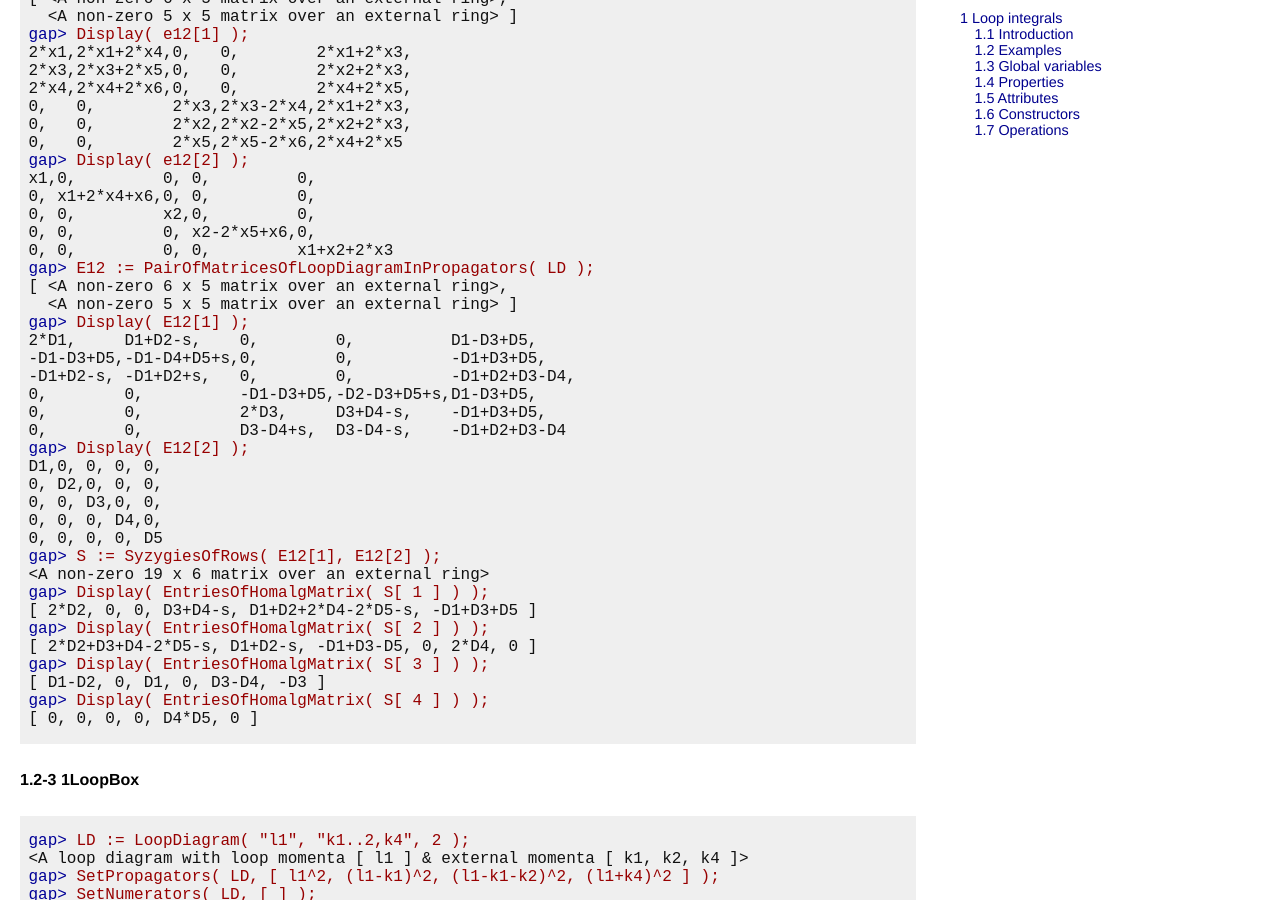
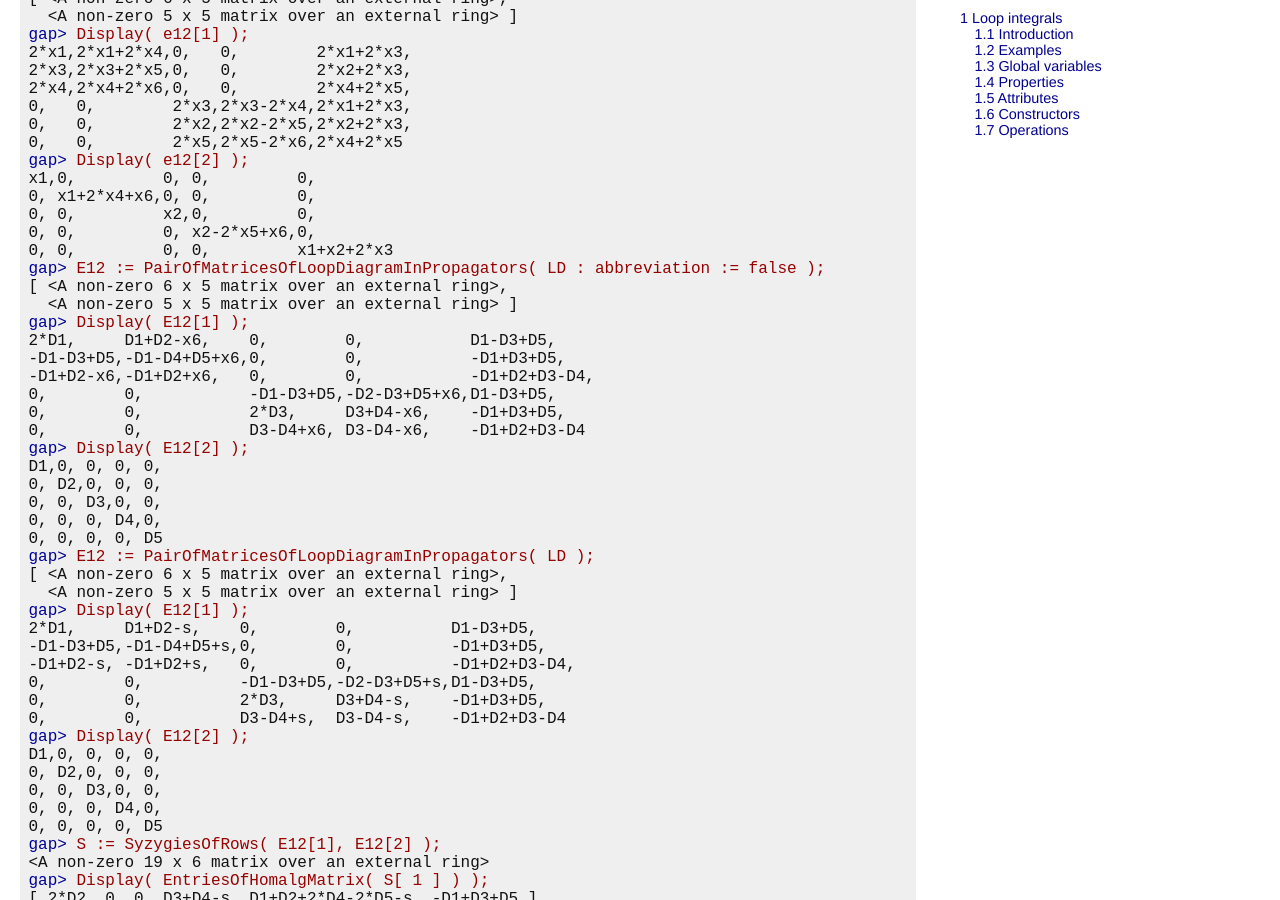
Before and after one commit to homalg-project/LoopIntegrals, a Jekyll site: the page doc/chap1.html, which Jekyll copies as it is, in a window 1280 px wide and 900 px high, scrolled down 1547 px. Built offline with Jekyll 4.4.1, drawn with Linux system fonts in a browser that asks for light colours.

Commit message:
Update website for LoopIntegrals 2020.04.22

```diff
--- a/doc/chap0.html
+++ b/doc/chap0.html
@@ -29,10 +29,10 @@
 <h2>Compute master integrals using commutative and noncommutative methods from computational algebraic geometry</h2>
 
 <p>
-    2020.04.21</p>
+    2020.04.22</p>
 
 <p>
-    21 April 2020
+    22 April 2020
   </p>
 
 </div>
--- a/doc/chap0_mj.html
+++ b/doc/chap0_mj.html
@@ -32,10 +32,10 @@
 <h2>Compute master integrals using commutative and noncommutative methods from computational algebraic geometry</h2>
 
 <p>
-    2020.04.21</p>
+    2020.04.22</p>
 
 <p>
-    21 April 2020
+    22 April 2020
   </p>
 
 </div>
--- a/doc/chap1.html
+++ b/doc/chap1.html
@@ -190,6 +190,22 @@ x1,0,         0, 0,         0,
 0, 0,         x2,0,         0,
 0, 0,         0, x2-2*x5+x6,0,
 0, 0,         0, 0,         x1+x2+2*x3
+<span class="GAPprompt">gap&gt;</span> <span class="GAPinput">E12 := PairOfMatricesOfLoopDiagramInPropagators( LD : abbreviation := false );</span>
+[ &lt;A non-zero 6 x 5 matrix over an external ring&gt;,
+  &lt;A non-zero 5 x 5 matrix over an external ring&gt; ]
+<span class="GAPprompt">gap&gt;</span> <span class="GAPinput">Display( E12[1] );</span>
+2*D1,     D1+D2-x6,    0,        0,           D1-D3+D5,
+-D1-D3+D5,-D1-D4+D5+x6,0,        0,           -D1+D3+D5,
+-D1+D2-x6,-D1+D2+x6,   0,        0,           -D1+D2+D3-D4,
+0,        0,           -D1-D3+D5,-D2-D3+D5+x6,D1-D3+D5,
+0,        0,           2*D3,     D3+D4-x6,    -D1+D3+D5,
+0,        0,           D3-D4+x6, D3-D4-x6,    -D1+D2+D3-D4
+<span class="GAPprompt">gap&gt;</span> <span class="GAPinput">Display( E12[2] );</span>
+D1,0, 0, 0, 0,
+0, D2,0, 0, 0,
+0, 0, D3,0, 0,
+0, 0, 0, D4,0,
+0, 0, 0, 0, D5
 <span class="GAPprompt">gap&gt;</span> <span class="GAPinput">E12 := PairOfMatricesOfLoopDiagramInPropagators( LD );</span>
 [ &lt;A non-zero 6 x 5 matrix over an external ring&gt;,
   &lt;A non-zero 5 x 5 matrix over an external ring&gt; ]
```
Also changed, not shown: _data/package.yml (+6 -6 lines), doc/chap0.txt (+2 -2 lines), doc/chap1.txt (+16 -0 lines), doc/chap1_mj.html (+16 -0 lines), 1 other file.
